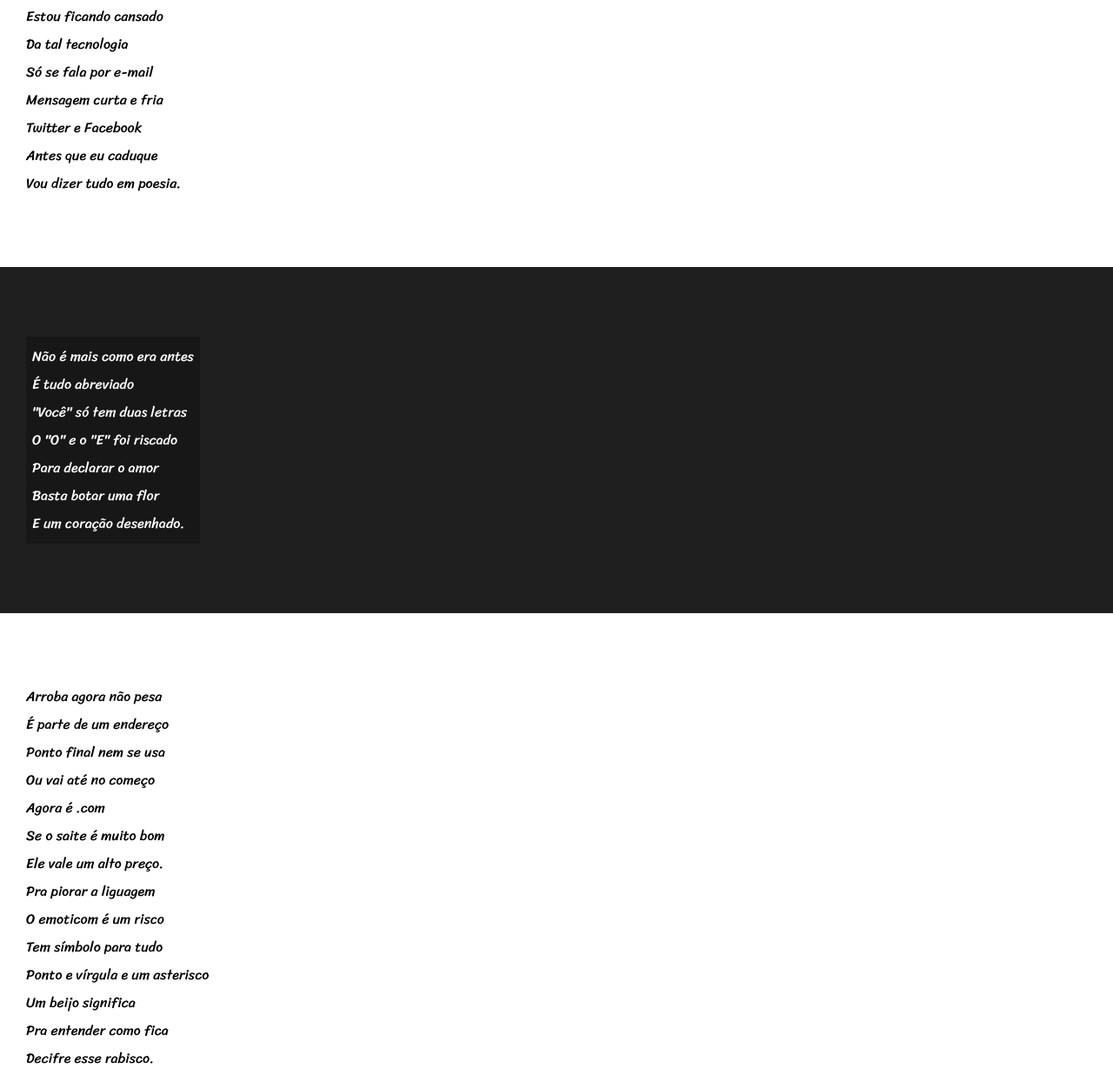
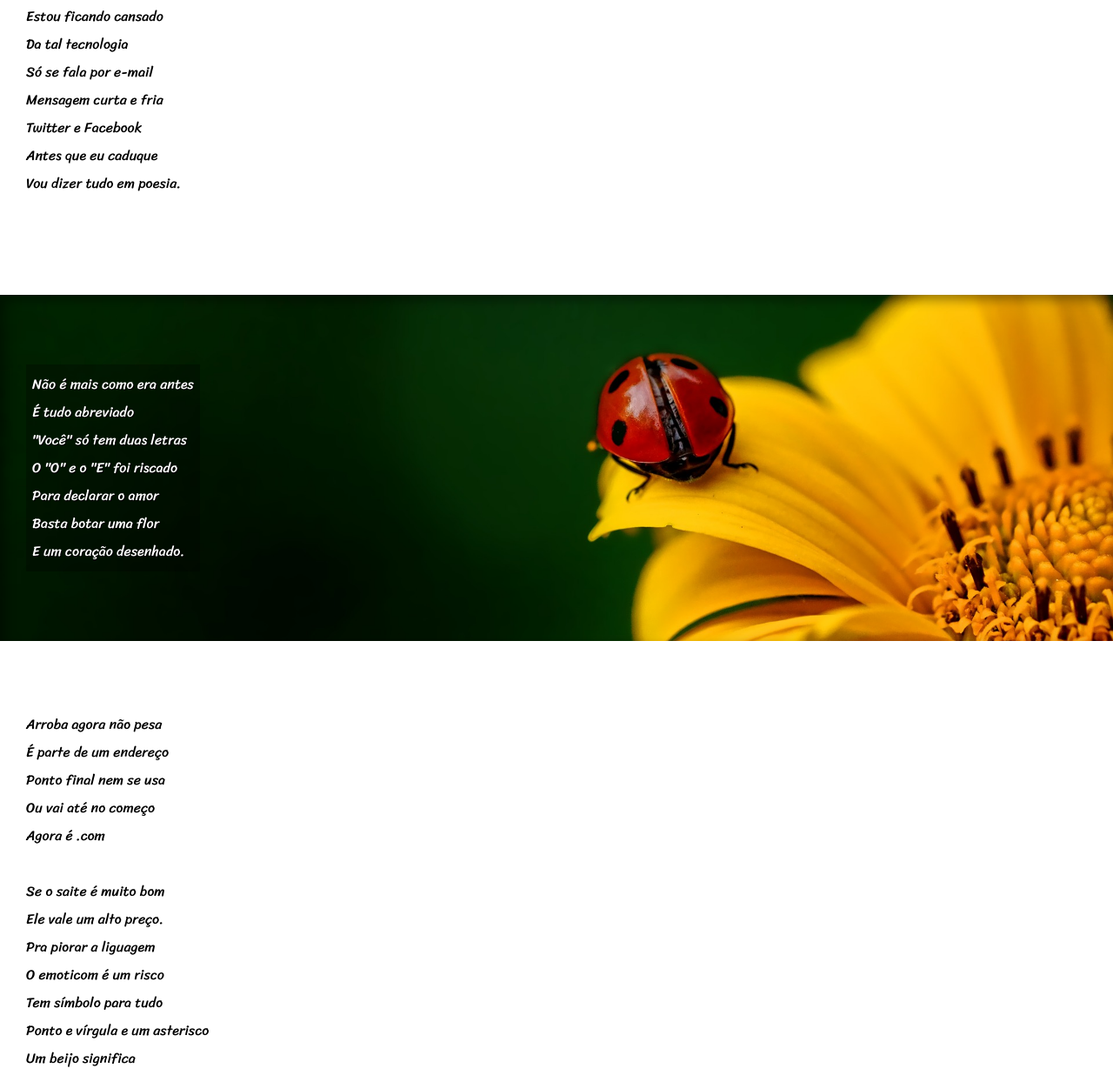
Before and after one commit to renaneandrade1/projetos, a plain HTML site: page projeto-cordel/index.html in a window 1280 px wide. Shown: the part 284-1520 px from the top of the page at 87% size. Drawn offline with Linux system fonts and the light colour scheme.

Commit message:
atualização final

```diff
--- a/projeto-cordel/estilo.style.css
+++ b/projeto-cordel/estilo.style.css
@@ -44,19 +44,31 @@ section {
     padding-bottom: 10vh;
     line-height: 2em;
     padding-left: 30px;
-    font-family: var(---fonte2);
-}
+    font-family: var(---fonte2);}
+
+section > p { padding-bottom: 2em;}
 
 section.imagem > p {
-    background-color: rgba(0, 0, 0, 0.253);
+    background-color: rgba(0, 0, 0, 0.275);
     display: inline-block;
     padding: 7px;
-}
+    text-shadow: 1px 1px 0px black;
+    }
 
 section.imagem {
     background-color: rgb(31, 31, 31);
     color: rgb(255, 255, 255);
+    box-shadow: inset 6px 6px 13px 0px rgba(0, 0, 0, 0.399);
+    background-size: cover;
+    background-attachment: fixed;}
 
+section#img01 {
+    background-image: url(imagens/background001.jpg);
+    background-position: right center;
+}
+
+section#img02 {
+    background-image: url(imagens/background002.jpg);
 }
 
 footer {
--- a/projeto-cordel/index.html
+++ b/projeto-cordel/index.html
@@ -25,7 +25,7 @@
             </P>
         </section>
 
-        <section class="imagem">
+        <section class="imagem" id="img01">
             <P>
                 Não é mais como era antes<br>
                 É tudo abreviado<br>
@@ -57,7 +57,7 @@
             </P>
         </section>
 
-        <section class="imagem">
+        <section class="imagem" id="img02">
             <P>
                 Tenho saudade das cartas<br>
                 Escritas com a própria mão<br>
```
